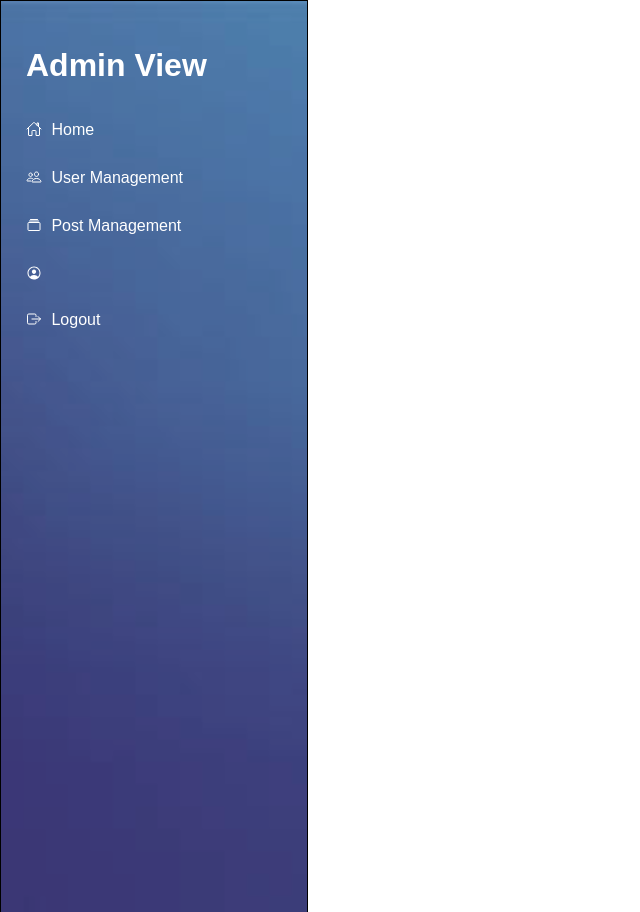
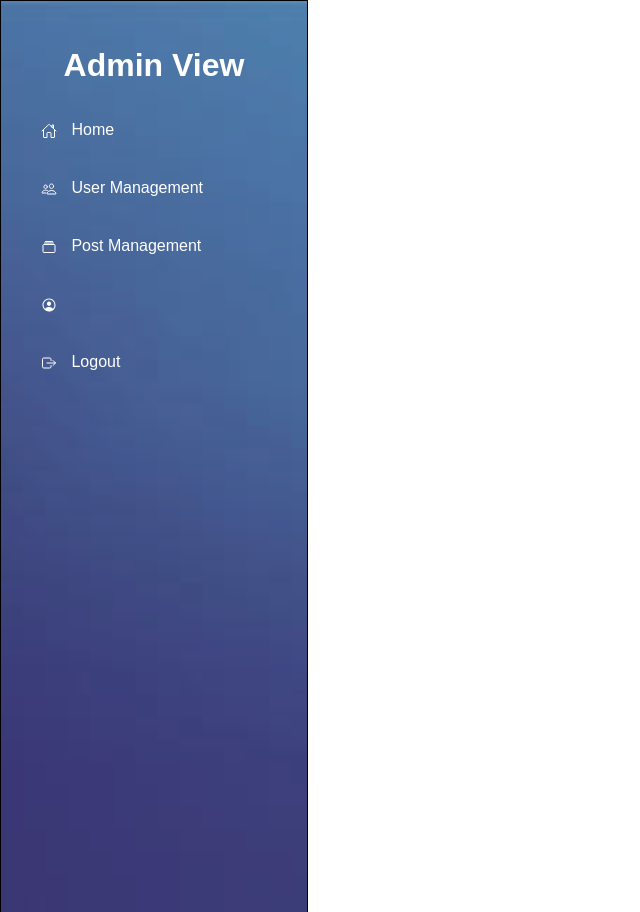
Before and after one commit to Treetrampler/FishingAppYr12Software, a Python web app: template templates/adminview_layout.html in a window 1280 px wide. Shown: the whole page, without its empty margins (0-640 px from the left). Run offline with Jinja, Linux system fonts and the light colour scheme; the template is opened without the code that fills it, so the values that code supplies are empty.

Commit message:
restyled the nav bar

```diff
--- a/static/style.css
+++ b/static/style.css
@@ -54,50 +54,40 @@
 
 #sidebar h1 {
     color: white;
+    text-align: center;
 }
 
-#sidebar ul{
+#sidebar ul {
     list-style: none;
     margin: 0;
     padding: 0;
-    font-size: clamp(16px, 1vw, 50px);
 }
 
 #sidebar li {
     position: relative; /* Ensure the pseudo-element is positioned relative to the li */
-    padding: 15px 0;
-    color: white;
-    cursor: pointer; /* Change cursor to pointer to indicate it's clickable */
+    padding: 0; /* Remove padding from the li */
+    margin-bottom: 10px; /* Add some space between the items */
 }
 
-#sidebar li::before {
-    content: '';
-    position: absolute;
-    top: 0;
-    left: 0;
-    width: 100%;
-    height: 100%;
-    background-color: rgba(255, 255, 255, 0.2); /* Initial background color with low opacity */
-    opacity: 0; /* Start with the pseudo-element hidden */
-    transition: opacity 0.3s ease; /* Smooth transition for opacity */
-    border-radius: 5px; /* Optional: Add border-radius to match the li */
+#sidebar a {
+    display: block; /* Make the link fill the entire li */
+    padding: 15px; /* Add padding to the link */
+    color: white;
+    text-decoration: none;
+    border-radius: 5px;;
+    position: relative; /* Ensure the link is positioned relative to the li */
+    z-index: 1; /* Ensure the link text is above the pseudo-element */
+    transition: background-color 0.3s ease; /* Smooth transition for background color */
 }
 
-#sidebar li:hover::before {
-    opacity: 1; /* Show the pseudo-element on hover */
-}
-
-#sidebar a{
-    text-decoration: none;
-    color: white;
-    font-size: clamp(16px, 1vw, 50px);
+#sidebar a:hover {
+    background-color: rgba(255, 255, 255, 0.2); /* Change background color on hover */
 }
 
 #sidebar ion-icon {
-    font-size: clamp(16px, 1vw, 50px);
     color: white;
-    vertical-align: top;
-    padding-right: 5px;
+    vertical-align: middle; /* Align icon vertically in the middle */
+    margin-right: 10px; /* Add some space between the icon and the text */
 }
 
 .logout_btn{
@@ -116,18 +106,6 @@
 }
 .nav_item:hover {
     color: darkgray;
-}
-
-/* Styling for the user info in the sidebar */
-.user_info {
-    display: flex;
-    align-items: center;
-    gap: 5px;
-}
-
-.user_info p {
-    margin: 0;
-    font-size: 16px; /* Adjust the size of the username text */
 }
 
 /* CSS STYLING FOR THE CONTENT SECTION + HOME PAGE FEED DISPLAY */
--- a/templates/adminview_layout.html
+++ b/templates/adminview_layout.html
@@ -40,9 +40,11 @@
                             Post Management
                         </a>
                     </li>
-                    <li class="user_info">
-                        <ion-icon name="person-circle-outline"></ion-icon>
-                        <p>{{ session['username'] }}</p>
+                    <li>
+                        <a href="{{ url_for('profile') }}" class="nav_item">
+                            <ion-icon name="person-circle-outline"></ion-icon>
+                            {{ session['username'] }}
+                        </a>
                     </li>
                     <li>
                         <a href="{{ url_for('logout') }}" class="logout_btn">
```
Also changed, not shown: fishing_app.db, 1 other file.
